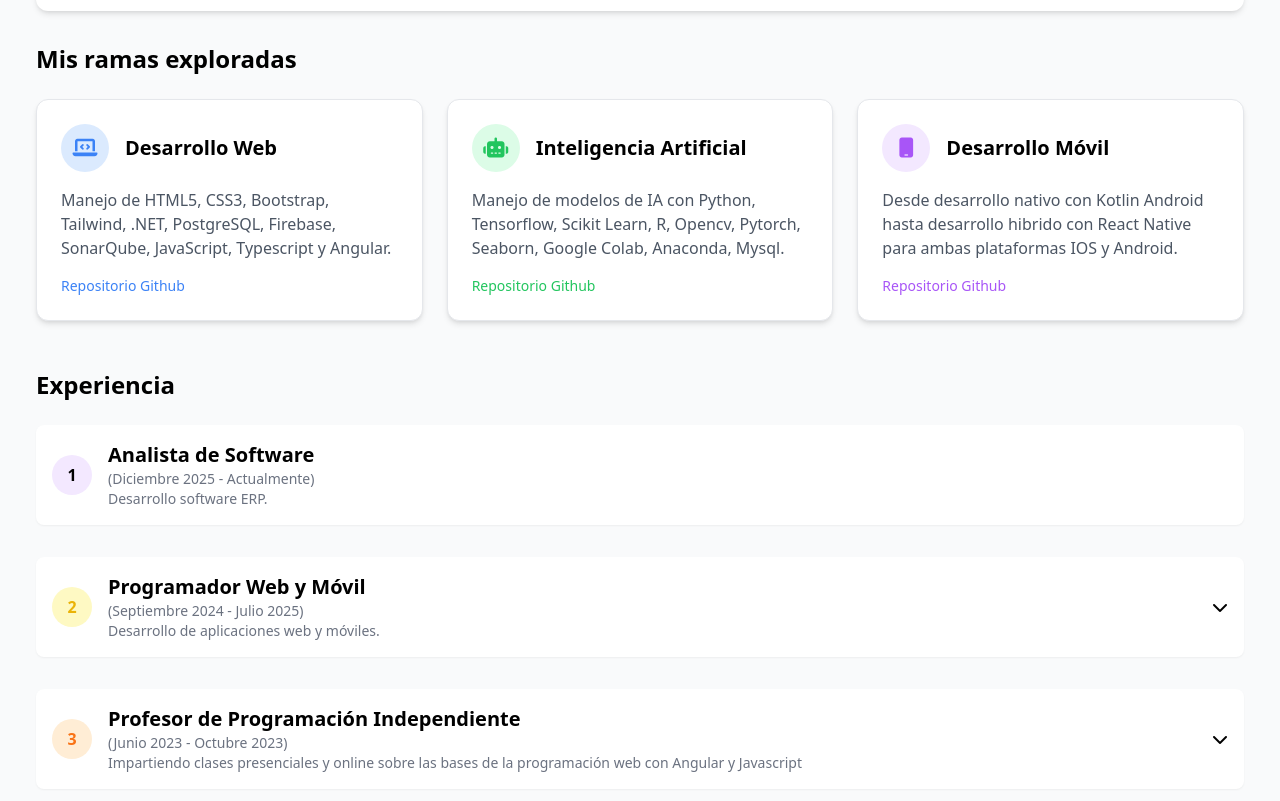
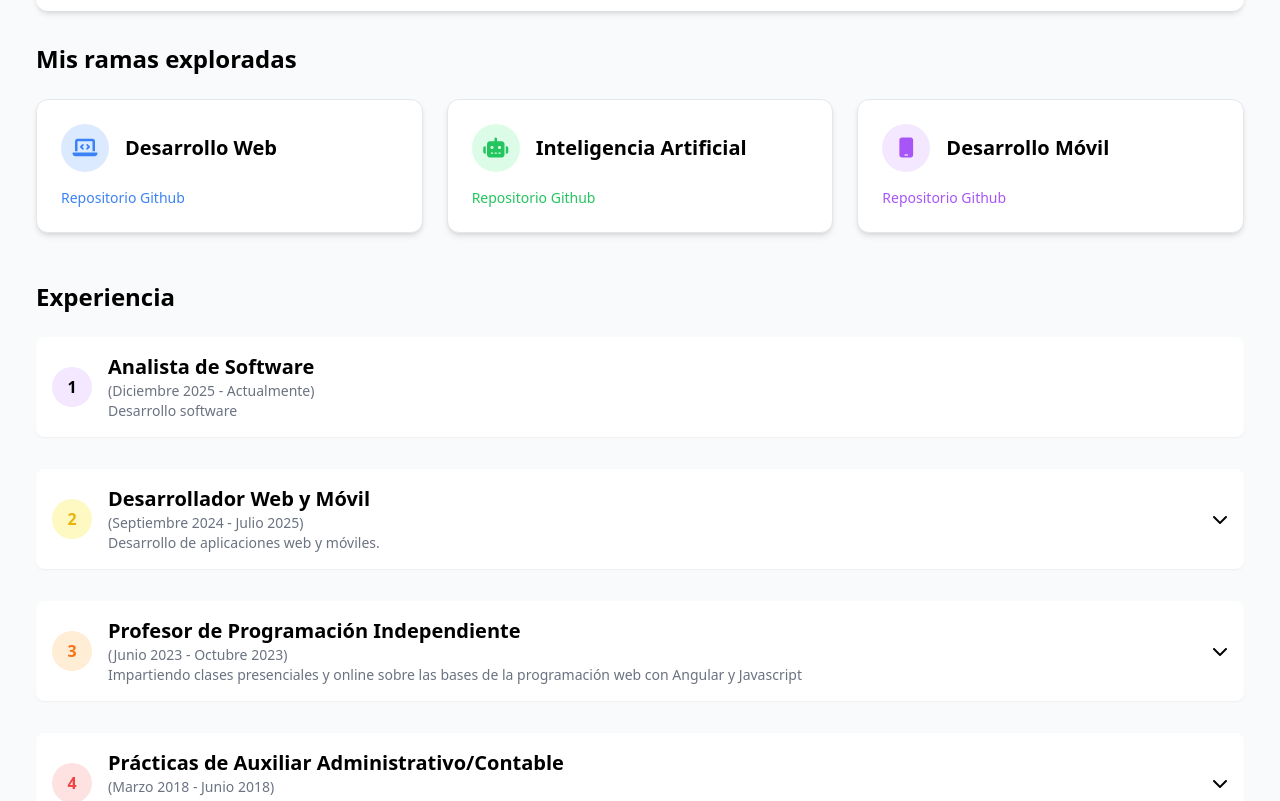
Before and after one commit to AlejandroDavidArzolaSaavedra/AlejandroDavidArzolaSaavedra.github.io, a plain HTML site: page index.html in a window 1280 px wide. Shown: the part 457-1258 px from the top of the page. Drawn offline with nearby package versions, Linux system fonts and the light colour scheme.

Commit message:
Refactor job descriptions and titles in index.html
Removed specific technology mentions from descriptions and updated job titles.

```diff
--- a/index.html
+++ b/index.html
@@ -241,7 +241,6 @@
 						</div>
 						<h3 class="hover-underline-desarrollo hover-underline text-xl font-semibold dark:text-white">Desarrollo Web</h3>
 					</div>
-					<p class="text-gray-600 dark:text-gray-300 mb-4">Manejo de HTML5, CSS3, Bootstrap, Tailwind, .NET, PostgreSQL, Firebase, SonarQube, JavaScript, Typescript y Angular.</p>
 					<div class="flex justify-between items-center">
 						<a aria-label="Ir al repositorio de GitHub" title="Ir al repositorio de GitHub" href="https://github.com/AlejandroDavidArzolaSaavedra?tab=repositories&q=app&type=public&language=&sort=stargazers" target="_blank" class="text-blue-500 hover:text-blue-700 dark:text-blue-400 dark:hover:text-blue-300 text-sm font-medium">Repositorio Github</a>
 					</div>
@@ -254,7 +253,6 @@
 						</div>
 						<h3 class="hover-underline-ia hover-underline text-xl font-semibold dark:text-white">Inteligencia Artificial</h3>
 					</div>
-					<p class="text-gray-600 dark:text-gray-300 mb-4">Manejo de modelos de IA con Python, Tensorflow, Scikit Learn, R, Opencv, Pytorch, Seaborn, Google Colab, Anaconda, Mysql.</p>
 					<div class="flex justify-between items-center">
 						<a aria-label="Ir al repositorio de GitHub" title="Ir al repositorio de GitHub" href="https://github.com/AlejandroDavidArzolaSaavedra?tab=repositories&q=&type=&language=jupyter+notebook&sort=stargazers" target="_blank" class="text-green-500 hover:text-green-700 dark:text-green-400 dark:hover:text-green-300 text-sm font-medium">Repositorio Github</a>
 					</div>
@@ -267,7 +265,6 @@
 						</div>
 						<h3 class="hover-underline-movil hover-underline text-xl font-semibold dark:text-white">Desarrollo Móvil</h3>
 					</div>
-					<p class="text-gray-600 dark:text-gray-300 mb-4">Desde desarrollo nativo con Kotlin Android hasta desarrollo hibrido con React Native para ambas plataformas IOS y Android.</p>
 					<div class="flex justify-between items-center flex-wrap gap-2">
 						<a aria-label="Ir al repositorio de GitHub" title="Ir al repositorio de GitHub" href="https://github.com/AlejandroDavidArzolaSaavedra?tab=repositories&q=react+native&type=&language=javascript&sort=stargazers" target="_blank" class="text-purple-500 hover:text-purple-700 dark:text-purple-400 dark:hover:text-purple-300 text-sm font-medium">Repositorio Github</a>
 					</div>
@@ -289,7 +286,7 @@
 							<h3 class="text-xl font-semibold dark:text-white">Analista de Software</h3>
 							<div class="block">
 								<p class="text-sm text-gray-500 dark:text-gray-400">(Diciembre 2025 - Actualmente)</p>
-								<p class="text-sm text-gray-500 dark:text-gray-400">Desarrollo software ERP.</p>
+								<p class="text-sm text-gray-500 dark:text-gray-400">Desarrollo software</p>
 							</div>
 						</div>
 
@@ -304,7 +301,7 @@
 							<span class="text-yellow-500 dark:text-yellow-400 font-bold">2</span>
 						</div>
 						<div class="flex flex-col">
-							<h3 class="text-xl font-semibold dark:text-white"> Programador Web y Móvil</h3>
+							<h3 class="text-xl font-semibold dark:text-white"> Desarrollador Web y Móvil</h3>
 							<div class="block">
 								<p class="text-sm text-gray-500 dark:text-gray-400">(Septiembre 2024 - Julio 2025)</p>
 								<p class="text-sm text-gray-500 dark:text-gray-400">Desarrollo de aplicaciones web y móviles.</p>
```
